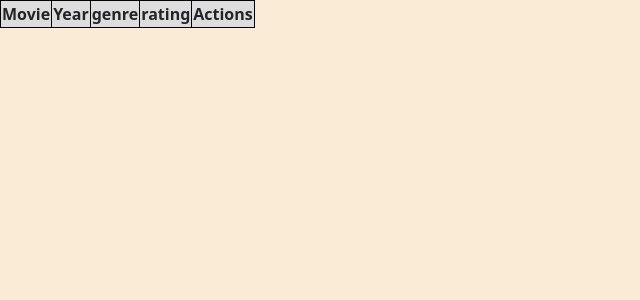
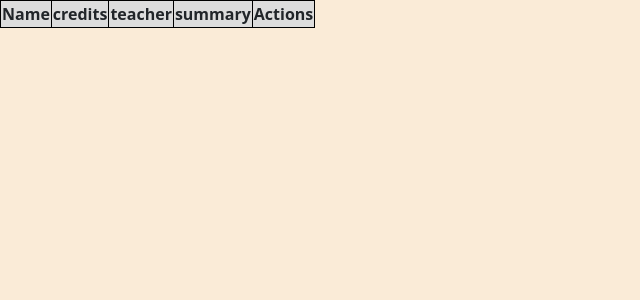
Before and after one commit to dalsinghpak/13comassessment, a Flask app: page /show in a window 1280 px wide. Shown: the top 300 px of the page, without its empty margins (0-640 px from the left). Run offline with Flask 2, Linux system fonts and the light colour scheme; data that the repository does not hold is empty.

Commit message:
students can add subjects to joining table

```diff
--- a/FlaskUserDemo/app.py
+++ b/FlaskUserDemo/app.py
@@ -30,7 +30,7 @@ def login():
 
         with create_connection() as connection:
             with connection.cursor() as cursor:
-                sql = "SELECT * FROM users WHERE email=%s AND password=%s"
+                sql = "SELECT * FROM student WHERE email=%s AND password=%s"
                 values = (
                     request.form['email'],
                     encrypted_password
@@ -74,7 +74,7 @@ def add_user():
             avatar_filename = None
         with create_connection() as connection:
             with connection.cursor() as cursor:
-                sql = """INSERT INTO users
+                sql = """INSERT INTO student
                 (first_name, last_name, email, password, avatar)
                 VALUES (%s, %s, %s, %s, %s)
                 """
@@ -92,7 +92,7 @@ def add_user():
                 except pymysql.err.IntegrityError:
                     flash('email already in use')
                     return redirect('/register')
-                sql = "SELECT * FROM users WHERE email=%s AND password=%s"
+                sql = "SELECT * FROM student WHERE email=%s AND password=%s"
                 values = (
                     request.form['email'],
                     encrypted_password
@@ -125,7 +125,7 @@ def list_users():
 def show():
     with create_connection() as connection:
         with connection.cursor() as cursor:
-            cursor.execute("SELECT * FROM movies")
+            cursor.execute("SELECT * FROM subjects")
             result = cursor.fetchall()
     return render_template('movie_add.html', result=result)
 
@@ -135,19 +135,19 @@ def movie_view():
     if session['role'] != 'admin':
         with create_connection() as connection:
             with connection.cursor() as cursor:
-                sql = """SELECT users.first_name, movies.`name` FROM main_movie
-    JOIN users ON main_movie.personid = users.id
-    JOIN movies ON main_movie.movieid = movies.id WHERE personid = %s"""
-                values = (session['id'])
-                cursor.execute(sql, values)
+                sql = """SELECT student.first_name, subjects.Name FROM joining
+    JOIN student ON joining.studentid = student.id
+    JOIN subjects ON joining.subjectid = subjects.id"""
+
+                cursor.execute(sql)
                 result = cursor.fetchall()
         return render_template('movies_view.html', result=result)
     elif session['role'] == 'admin':
         with create_connection() as connection:
             with connection.cursor() as cursor:
-                sql = """SELECT users.first_name, movies.`name` FROM main_movie
-    JOIN users ON main_movie.personid = users.id
-    JOIN movies ON main_movie.movieid = movies.id"""
+                sql = """SELECT student.first_name, subjects.`Name` FROM joining
+    JOIN student ON joining.studentid = student.id
+    JOIN subjects ON joining.subjectid = subjects.id"""
                 values = ()
                 cursor.execute(sql, values)
                 result = cursor.fetchall()
@@ -197,8 +197,8 @@ def add():
 
     with create_connection() as connection:
         with connection.cursor() as cursor:
-            sql =  """INSERT INTO main_movie
-                (movieid, personid)
+            sql =  """INSERT INTO joining
+                (studentid, subjectid)
                 VALUES (%s, %s)
                 """
             values = (request.args['id'],
@@ -207,7 +207,7 @@ def add():
                 cursor.execute(sql, values)
                 connection.commit()
             except pymysql.err.IntegrityError:
-                flash('you already have this movie')
+                flash('you already have this subject')
                 return redirect('/add')
     flash('Movie Watched')
     return redirect('/')
--- a/FlaskUserDemo/templates/movie_add.html
+++ b/FlaskUserDemo/templates/movie_add.html
@@ -6,20 +6,20 @@
 <table>
     <thead>
         <tr>
-            <th>Movie</th>
-            <th>Year</th>
-            <th>genre</th>
-            <th>rating</th>
+            <th>Name</th>
+            <th>credits</th>
+            <th>teacher</th>
+            <th>summary</th>
             <th colspan="2">Actions</th>
         </tr>
     </thead>
     <tbody>
         {% for row in result %}
         <tr>
-            <td>{{ row.name }}</td>
-            <td>{{ row.year_release }}</td>
-            <td>{{ row.genre }}</td>
-            <td>{{ row.rating }}</td>
+            <td>{{ row.Name }}</td>
+            <td>{{ row.Credits }}</td>
+            <td>{{ row.Teacher }}</td>
+            <td>{{ row.Summary }}</td>
             <td>
                 <a href="/add?id={{ row.id }}"
                    onclick="return confirm('Have you watched {{ row.name }}?')">
```
Also changed, not shown: FlaskUserDemo/templates/movies_view.html (+1 -8 lines).
